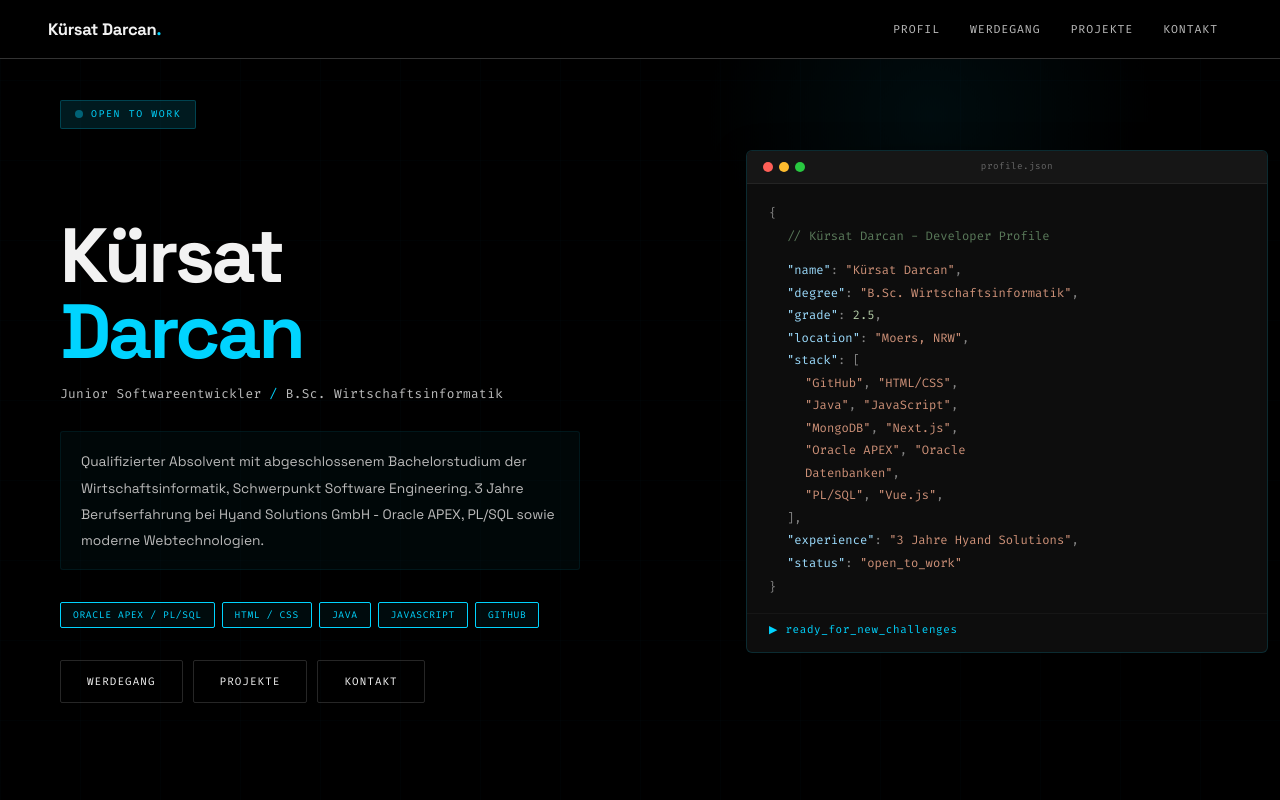
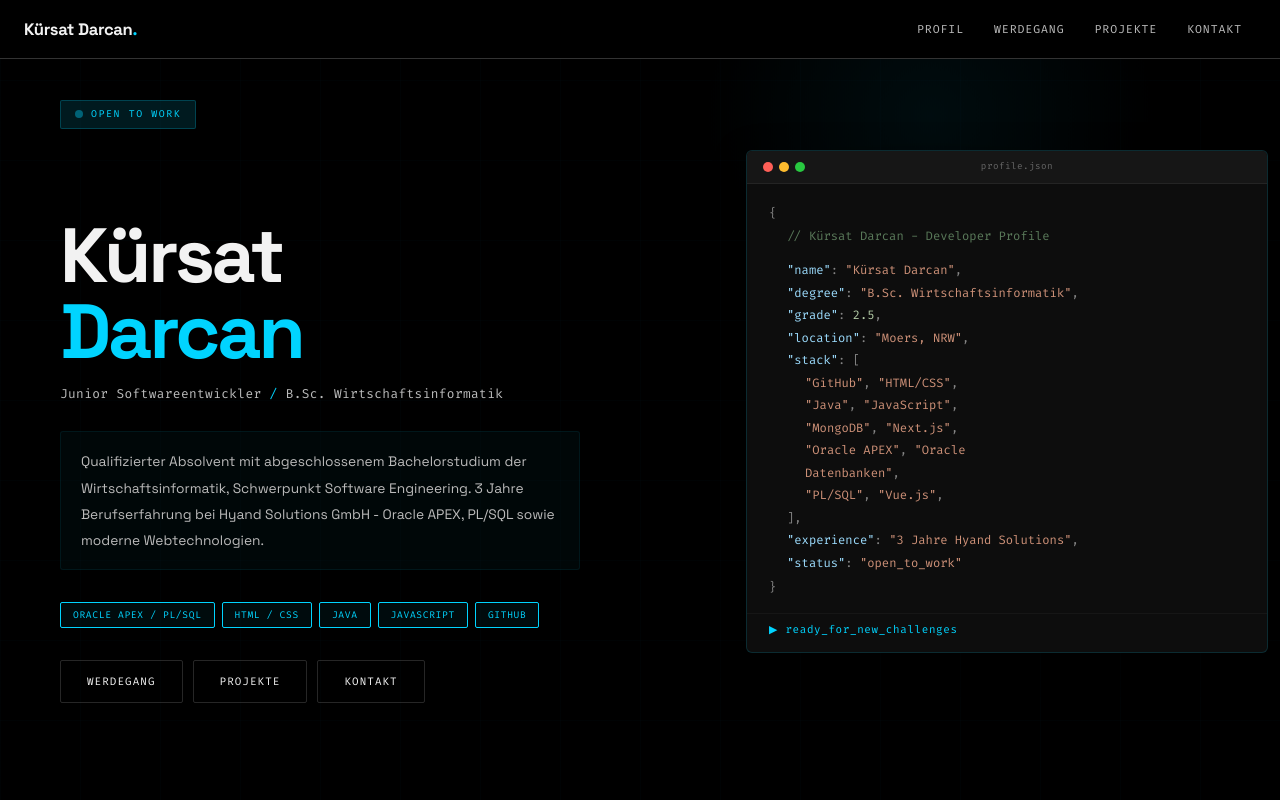
Before and after one commit to KDDevLab/portfolio, a React (Vite) app: page / in a window 1280 px wide. Shown: the top 800 px of the page. Built offline with nearby package versions, Linux system fonts and the light colour scheme.

Commit message:
style: adjust Navbar component layout and padding for improved responsiveness
Signed-off-by: Kursat <75574588+DKursat@users.noreply.github.com>

```diff
--- a/src/components/Navbar.tsx
+++ b/src/components/Navbar.tsx
@@ -43,7 +43,7 @@ const Navbar: React.FC = () => {
           : '1px solid rgba(255,255,255,0.20)',
         transition: 'border-color 0.5s',
       }}>
-        <div style={{ maxWidth: 1280, margin: '0 auto', width: '100%', display: 'flex', alignItems: 'center', justifyContent: 'space-between', padding: '0 48px', height: 58 }} className="kd-nav-inner">
+        <div style={{ maxWidth: '100%', margin: '0 auto', width: '100%', display: 'flex', alignItems: 'center', justifyContent: 'space-between', padding: '0 24px', height: 58 }} className="kd-nav-inner">
         <button
           onClick={() => isLegal ? navigate('/') : scrollTo('about')}
           className="kd-nav-logo"
```
